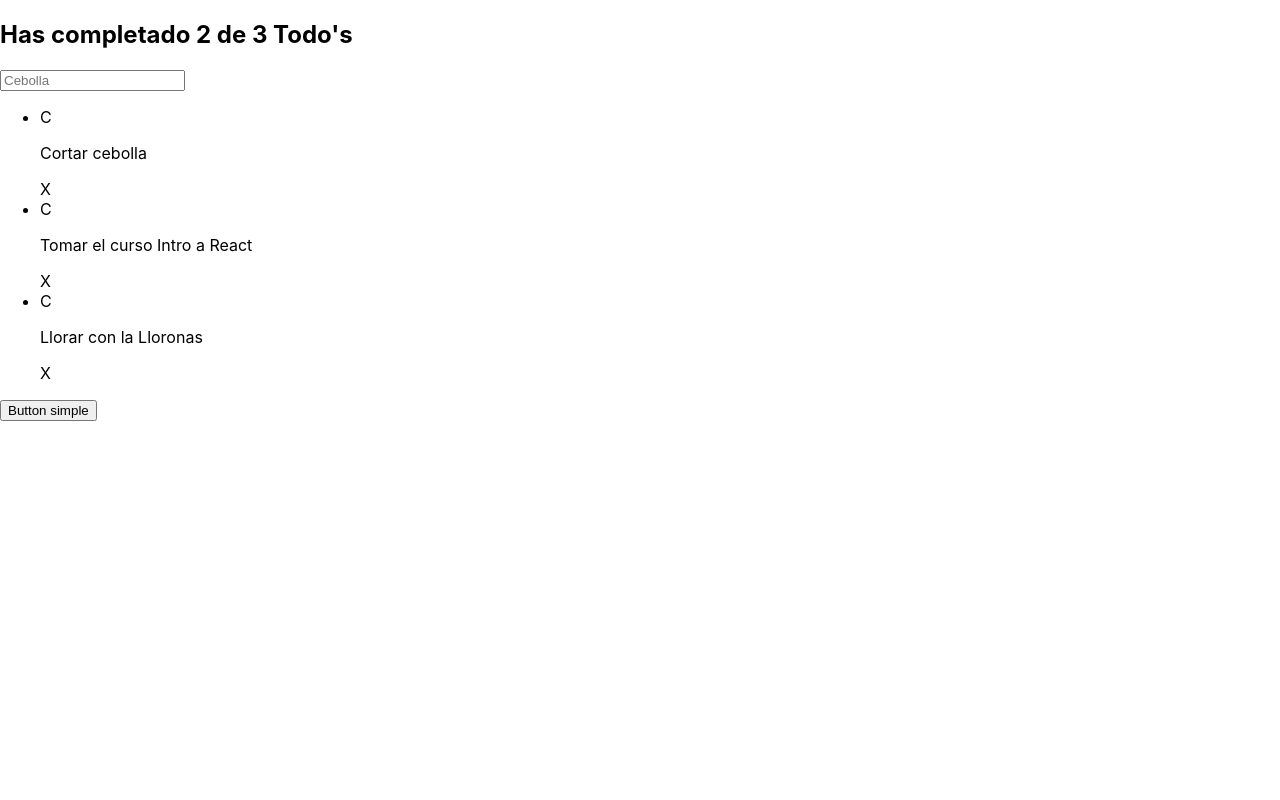
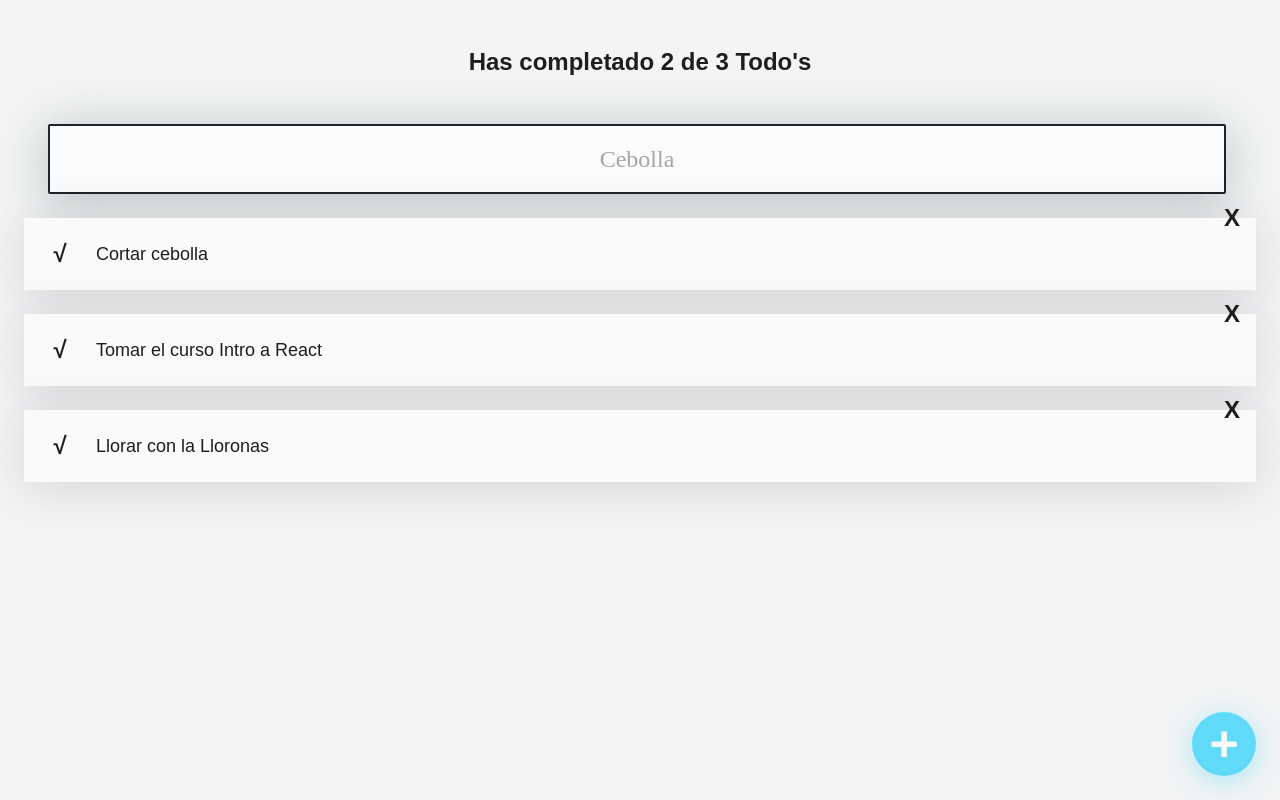
Before and after one commit to Cristian-Calderon/IntroaReact, a React (Create React App) app: page / in a window 1280 px wide. Built offline with nearby package versions, Linux system fonts and the light colour scheme; the HTML template or start-up script is replaced by a standard one.

Commit message:
Manejo del estado

```diff
--- a/src/CreateTodoButton.js
+++ b/src/CreateTodoButton.js
@@ -1,9 +1,20 @@
 import React from "react";
+import './createtodobutton.css'
 
 
 function CreateTodoButton (){
+    const onClickButton =  (prop) => {
+        alert(prop)
+    }
+
     return(
-        <button>Button simple</button>
+        <button
+        className="CreateTodoButton"
+        // Estamos llamando a la funcion de arriba
+        onClick={() => onClickButton('Aqui deberia abrirse un modal')}
+        >
+        +
+        </button>
     )
 }
 
--- a/src/TodoCounter.js
+++ b/src/TodoCounter.js
@@ -1,8 +1,11 @@
 import React from "react";
+// import './index.css';
+import './todocounter.css'
+
 
 function TodoCounter (){
     return(
-        <h2>Has completado 2 de 3 Todo's</h2>
+        <h2 className="TodoCounter">Has completado 2 de 3 Todo's</h2>
     )
 }
 
--- a/src/TodoItem.js
+++ b/src/TodoItem.js
@@ -1,12 +1,33 @@
 import React from "react";
+import './todoitem.css';
 
 function TodoItem (props){
+  const onComplete = () => {
+    alert ('Ya completaste el todo' + props.text)
+  }
+
+  const onDelete = () =>{
+    alert ('Borraste el todo' + props.text)
+  }
+
     return(
-        <li>
-        <span>C</span>
-        <p>{props.text}</p>
-        <span>X</span>
-    </li>
+        <li className="TodoItem">
+        <span
+        className={`Icon Icon-check ${props.completed && 'Icon-check--active'}`}
+        onClick = {onComplete}
+        >
+          √
+        </span>
+        <p
+        className={`TodoItem-p ${props.completed && 'TodoItem-p--complete'}`}>
+          {props.text}
+        </p>
+        <span className="Icon Icon-delete"
+        onClick = {onDelete}
+        >
+          X
+        </span>
+      </li>
     )
 }
 
--- a/src/TodoList.js
+++ b/src/TodoList.js
@@ -1,4 +1,5 @@
 import React from "react";
+import './todoList.css'
 
 function TodoList (props){
     return (
--- a/src/TodoSearch.js
+++ b/src/TodoSearch.js
@@ -1,9 +1,17 @@
 import React from "react";
+import './todosearch.css'
 
 
 function TodoSearch (){
+    const onSearchValueChange = (event) =>{
+        console.log(event.target.value)
+    }
+
     return(
-        <input placeholder="Cebolla" />
+        <input className="TodoSearch"
+        onChange = {onSearchValueChange}
+        placeholder = "Cebolla" />
+
     );
 }
 
--- /dev/null
+++ b/src/createtodobutton.css
@@ -0,0 +1,25 @@
+.CreateTodoButton {
+  background-color: #61DAFA;
+  box-shadow: 0px 5px 25px rgba(97, 218, 250, 0.5);
+  border: none;
+  border-radius: 50%;
+  cursor: pointer;
+  font-size: 50px;
+  position: fixed;
+  bottom: 24px;
+  right: 24px;
+  font-weight: bold;
+  color: #FAFAFA;
+  display: flex;
+  justify-content: center;
+  align-items: center;
+  height: 64px;
+  width: 64px;
+
+  transform: rotate(0);
+  transition: .3s ease;
+}
+
+.CreateTodoButton:hover {
+  transform: rotate(224deg);
+}
--- a/src/index.css
+++ b/src/index.css
@@ -1,14 +1,13 @@
 body {
   margin: 0;
-  font-family: -apple-system, BlinkMacSystemFont, 'Segoe UI', 'Roboto', 'Oxygen',
-    'Ubuntu', 'Cantarell', 'Fira Sans', 'Droid Sans', 'Helvetica Neue',
-    sans-serif;
-  -webkit-font-smoothing: antialiased;
-  -moz-osx-font-smoothing: grayscale;
+  padding: 0;
+  background: #F2F4F5;
+  color: #1E1E1F;
+  font-family: 'Montserrat', Arial, Helvetica, sans-serif;
 }
 
-code {
-  font-family: source-code-pro, Menlo, Monaco, Consolas, 'Courier New',
-    monospace;
+#root {
+  margin: 0 24px;
+  position: relative;
+  min-height: 100vh;
 }
-/*  */
--- /dev/null
+++ b/src/todoList.css
@@ -0,0 +1,5 @@
+ul {
+    margin: 0;
+    padding: 0 0 56px 0;
+    list-style: none;
+  }
--- /dev/null
+++ b/src/todocounter.css
@@ -0,0 +1,6 @@
+.TodoCounter {
+    font-size: 24px;
+    text-align: center;
+    margin: 0;
+    padding: 48px;
+  }
--- /dev/null
+++ b/src/todoitem.css
@@ -0,0 +1,49 @@
+.TodoItem {
+    background-color: #FAFAFA;
+    position: relative;
+    display: flex;
+    justify-content: center;
+    align-items: center;
+    margin-top: 24px;
+    box-shadow: 0px 5px 50px rgba(32, 35, 41, 0.15);
+  }
+
+  .TodoItem-p {
+    margin: 24px 0 24px 24px;
+    width: calc(100% - 120px);
+    font-size: 18px;
+    line-height: 24px;
+    font-weight: 400;
+  }
+  .TodoItem-p--complete {
+    text-decoration: line-through;
+  }
+
+  .Icon {
+    cursor: pointer;
+    display: flex;
+    justify-content: center;
+    align-items: center;
+    height: 48px;
+    width: 48px;
+    font-size: 24px;
+    font-weight: bold;
+    /* background-color: #CCC; */
+  }
+
+  .Icon-check {
+    position: absolute;
+    left: 12px;
+  }
+  .Icon-check--active {
+    color: #4caf50;
+  }
+
+  .Icon-delete {
+    position: absolute;
+    top: -24px;
+    right: 0;
+  }
+  .Icon-delete:hover {
+    color: red;
+  }
--- /dev/null
+++ b/src/todosearch.css
@@ -0,0 +1,24 @@
+.TodoSearch {
+    background: #F9FBFC;
+    border-radius: 2px;
+    border: 2px solid #202329;
+    margin: 0 24px;
+    height: 64px;
+    width: calc(100% - 62px);
+    font-size: 24px;
+    text-align: center;
+    font-family: 'Montserrat';
+    font-weight: 400;
+    color: #1E1E1F;
+    box-shadow: 0px 5px 50px rgba(32, 35, 41, 0.25);
+  }
+
+  .TodoSearch::placeholder {
+    color: #A5A5A5;
+    font-family: 'Montserrat';
+    font-weight: 400;
+  }
+
+  .TodoSearch:focus {
+    outline-color: #61DAFA;
+  }
```
